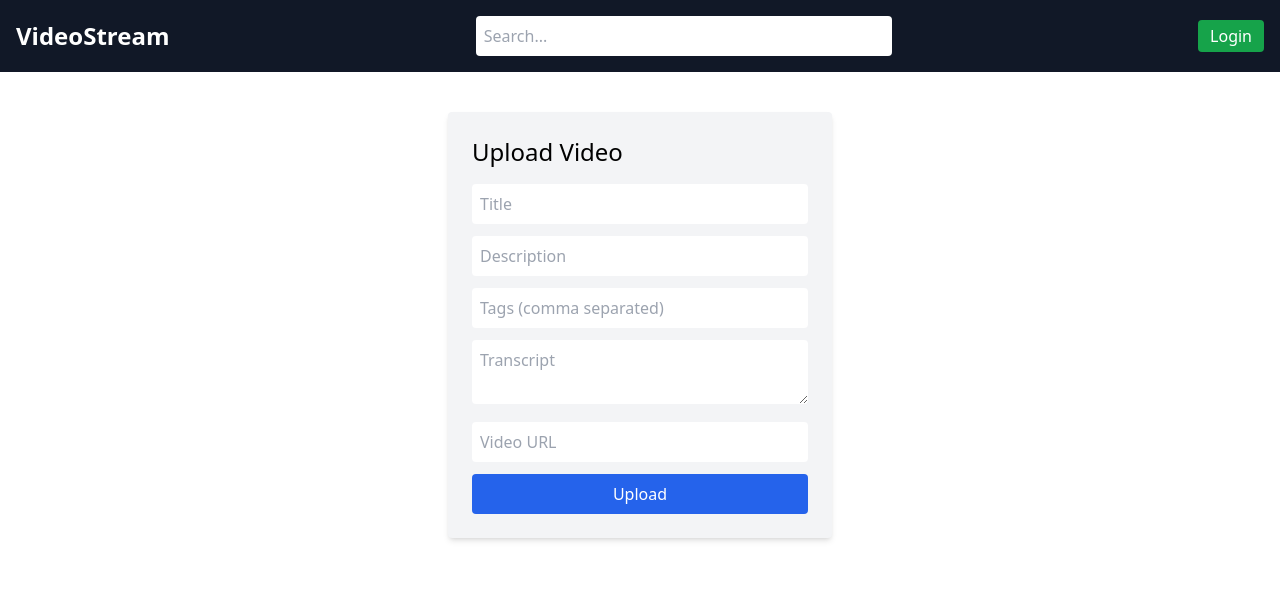
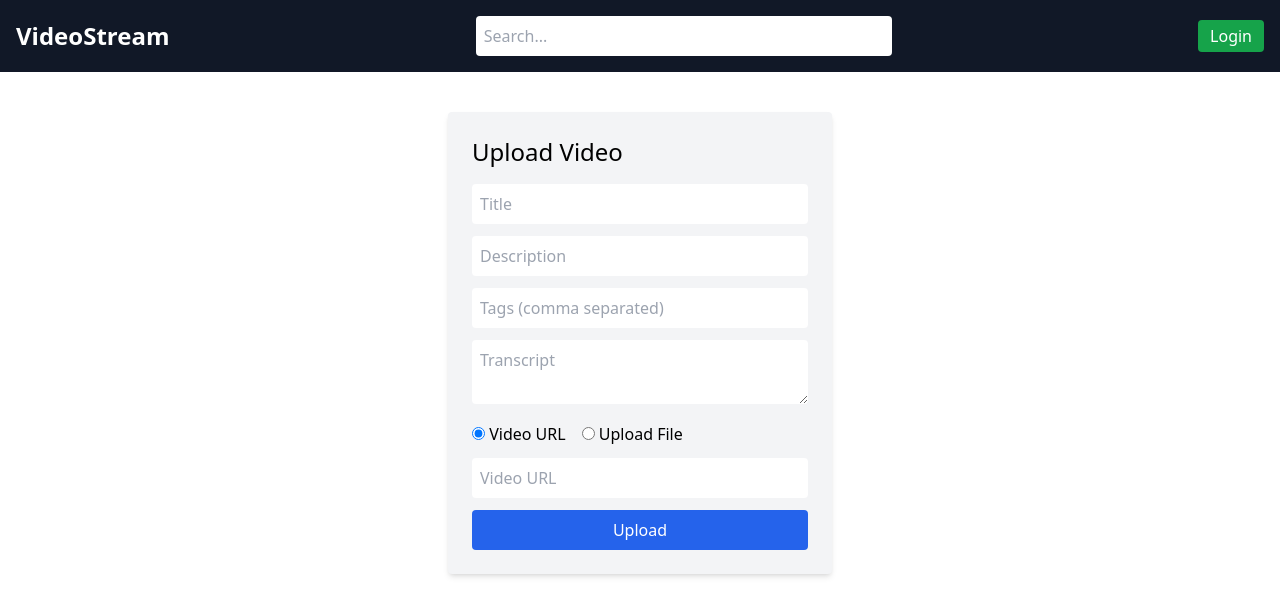
Before and after one commit to Coder7Raj/video-streaming-platform-frontend, a React app: page /upload in a window 1280 px wide. Shown: the top 616 px of the page. Built offline with nearby package versions, Linux system fonts and the light colour scheme; the HTML template or start-up script is replaced by a standard one.

Commit message:
update the video uploader functionality

```diff
--- a/src/pages/UploadPage.jsx
+++ b/src/pages/UploadPage.jsx
@@ -3,29 +3,49 @@ import { useNavigate } from "react-router-dom";
 import { uploadVideo } from "../api/api";
 import Navbar from "../components/Navbar";
 
-const Upload = () => {
+const UploadPage = () => {
   const [title, setTitle] = useState("");
   const [description, setDescription] = useState("");
   const [tags, setTags] = useState("");
   const [transcript, setTranscript] = useState("");
+  const [uploadOption, setUploadOption] = useState("url"); // "url" or "file"
   const [url, setUrl] = useState("");
+  const [file, setFile] = useState(null);
+
   const navigate = useNavigate();
 
   const handleSubmit = async (e) => {
     e.preventDefault();
     const user = JSON.parse(localStorage.getItem("user"))._id;
+
+    if (uploadOption === "url" && !url) {
+      alert("Please enter a video URL");
+      return;
+    }
+
+    if (uploadOption === "file" && !file) {
+      alert("Please select a video file");
+      return;
+    }
+
     try {
-      await uploadVideo({
-        user,
-        title,
-        description,
-        tags: tags.split(","),
-        transcript,
-        url,
-      });
+      const formData = new FormData();
+      formData.append("user", user);
+      formData.append("title", title);
+      formData.append("description", description);
+      formData.append("tags", tags.split(","));
+      formData.append("transcript", transcript);
+
+      if (uploadOption === "url") {
+        formData.append("url", url);
+      } else if (uploadOption === "file") {
+        formData.append("video", file);
+      }
+
+      await uploadVideo(formData);
       navigate("/");
     } catch (err) {
-      alert(err.response.data.error);
+      alert(err.response?.data?.error || "Something went wrong!");
     }
   };
 
@@ -38,6 +58,7 @@ const Upload = () => {
           onSubmit={handleSubmit}
         >
           <h2 className="text-2xl mb-4">Upload Video</h2>
+
           <input
             type="text"
             placeholder="Title"
@@ -45,6 +66,7 @@ const Upload = () => {
             value={title}
             onChange={(e) => setTitle(e.target.value)}
           />
+
           <input
             type="text"
             placeholder="Description"
@@ -52,6 +74,7 @@ const Upload = () => {
             value={description}
             onChange={(e) => setDescription(e.target.value)}
           />
+
           <input
             type="text"
             placeholder="Tags (comma separated)"
@@ -59,12 +82,40 @@ const Upload = () => {
             value={tags}
             onChange={(e) => setTags(e.target.value)}
           />
+
           <textarea
             placeholder="Transcript"
             className="w-full p-2 mb-3 rounded"
             value={transcript}
             onChange={(e) => setTranscript(e.target.value)}
           />
+
+          {/* Toggle between URL and File */}
+          <div className="mb-3 flex gap-4">
+            <label>
+              <input
+                type="radio"
+                name="uploadOption"
+                value="url"
+                checked={uploadOption === "url"}
+                onChange={() => setUploadOption("url")}
+              />{" "}
+              Video URL
+            </label>
+            <label>
+              <input
+                type="radio"
+                name="uploadOption"
+                value="file"
+                checked={uploadOption === "file"}
+                onChange={() => setUploadOption("file")}
+              />{" "}
+              Upload File
+            </label>
+          </div>
+
+          {/* Conditional input */}
+          {uploadOption === "url" && (
             <input
               type="text"
               placeholder="Video URL"
@@ -72,6 +123,17 @@ const Upload = () => {
               value={url}
               onChange={(e) => setUrl(e.target.value)}
             />
+          )}
+
+          {uploadOption === "file" && (
+            <input
+              type="file"
+              accept="video/*"
+              className="w-full mb-3"
+              onChange={(e) => setFile(e.target.files[0])}
+            />
+          )}
+
           <button className="w-full bg-blue-600 text-white p-2 rounded">
             Upload
           </button>
@@ -81,4 +143,4 @@ const Upload = () => {
   );
 };
 
-export default Upload;
+export default UploadPage;
```
Lines whose indentation alone changed are shown as unchanged.
